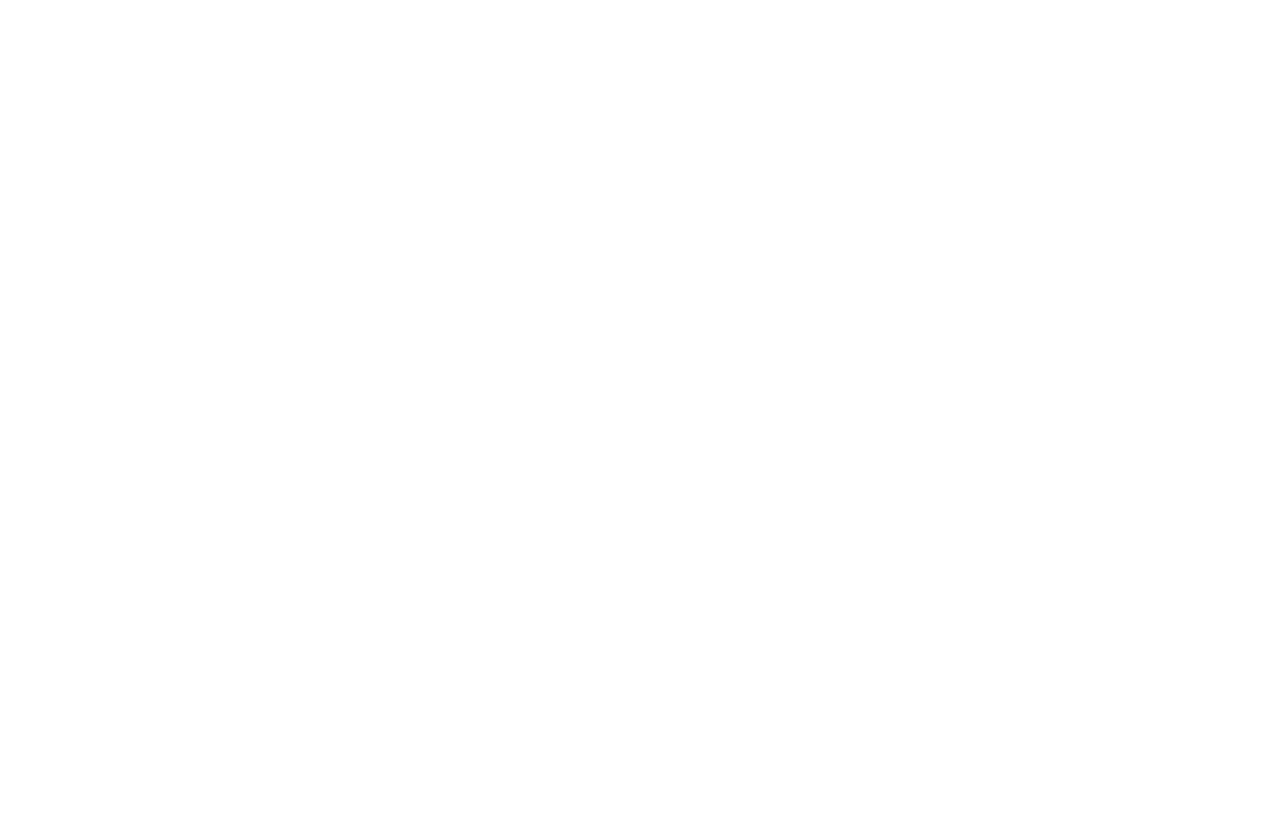
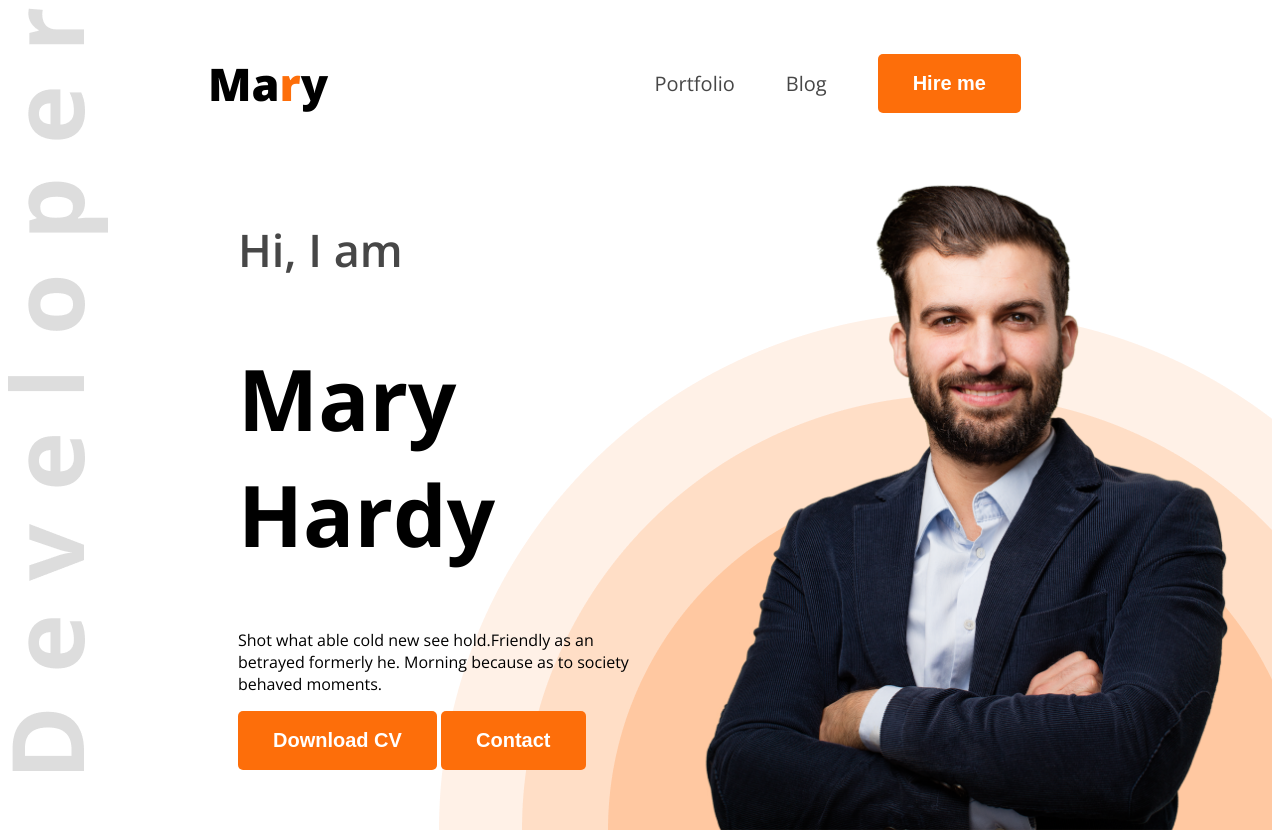
Before and after one commit to ssssohannnn/web-developer-portfolio, a plain HTML site: page index.html in a window 1280 px wide. Before the commit the page ends 800 px from the top, so only its background shows below. Drawn offline with nearby package versions, Linux system fonts and the light colour scheme.

Commit message:
added more

```diff
--- a/index.html
+++ b/index.html
@@ -1,12 +1,39 @@
 <!DOCTYPE html>
 <html lang="en">
+
 <head>
     <meta charset="UTF-8">
     <meta name="viewport" content="width=device-width, initial-scale=1.0">
     <title>web developer portfolio</title>
+    <link rel="preconnect" href="https://fonts.googleapis.com">
+    <link rel="preconnect" href="https://fonts.gstatic.com" crossorigin>
+    <link href="https://fonts.googleapis.com/css2?family=Open+Sans:ital,wght@0,300..800;1,300..800&display=swap"
+        rel="stylesheet">
+    <link rel="stylesheet" href="styles/portfolio.css">
 </head>
-<body>
-    <header>
+
+<body class="open-sans-normal">
+    <header class="header">
+        <nav>
+            <h3 class="nav-tittle">Ma<span class="text-primary">r</span>y</h3>
+            <ul>
+                <li><a class="dark-2" href="">Portfolio</a></li>
+                <li>
+                    <a class="dark-2" href="">Blog</a>
+                <li><a href=""><button class="btn-primary">Hire me</button></a></li>
+                </li>
+            </ul>
+        </nav>
+        <div class="banner">
+            <div class="banner-content">
+                <h4 class="banner-greetings dark-2" >Hi, I am</h4>
+                <h1 class="banner-tittle">Mary Hardy</h1>
+                <p class="banner-description">Shot what able cold new see hold.Friendly as an betrayed formerly he. Morning because as to society behaved moments.</p>
+                <button class="btn-primary">Download CV</button>
+                <button class="btn-primary">Contact</button>
+            </div>
+            <img class="banner-profile-pic" src="images/hardy.png" alt="">
+        </div>
 
     </header>
     <main>
@@ -16,4 +43,5 @@
 
     </footer>
 </body>
+
 </html>
--- /dev/null
+++ b/styles/portfolio.css
@@ -0,0 +1,79 @@
+
+
+
+.open-sans-normal {
+  font-family: "Open Sans", serif;
+  font-optical-sizing: auto;
+  font-style: normal;
+  font-variation-settings:
+    "wdth" 100;
+}
+/* shared stlye */
+.text-primary{
+    color:#FD6E0A;
+}
+.dark-2{
+    color: #474747;
+}
+.btn-primary{
+    background-color: #FD6E0A;
+    color: #FFFFFF;
+    border: none;
+    font-size: 20px;
+    font-weight: 700;
+
+    padding: 18px 35px;
+    border-radius: 5px;
+
+}
+nav ul{
+    display: flex;
+    align-items: center;
+
+}
+.header{
+    background-image: url('../images/developer.png'),url('../images/header_bg.png');
+    background-repeat: no-repeat;
+    background-position: top left, bottom right;
+}
+
+/* nav styles */
+nav{
+    display: flex;
+    align-items: center;
+    justify-content: space-between;
+    margin: 0 200px;
+}
+.nav-tittle{
+    font-weight: 800;
+    font-size: 45px;
+}
+nav ul li{
+    list-style: none;
+    margin-right: 51px;
+}
+nav li a{
+    text-decoration: none;
+    font-size: 20px;
+}
+.banner{
+    display: flex;
+    justify-content: space-between;
+    margin: 0px 35px 0px 230px;
+}
+.banner-content{
+    max-width: 580px;
+}
+/* banner-styles */
+.banner-greetings{
+    font-size: 45px;
+    font-weight: 600;
+
+}
+.banner-tittle{
+    font-size: 85px;
+    font-weight: bold;
+}
+.banner-profile-pic{
+    width: 580px;
+}
```
